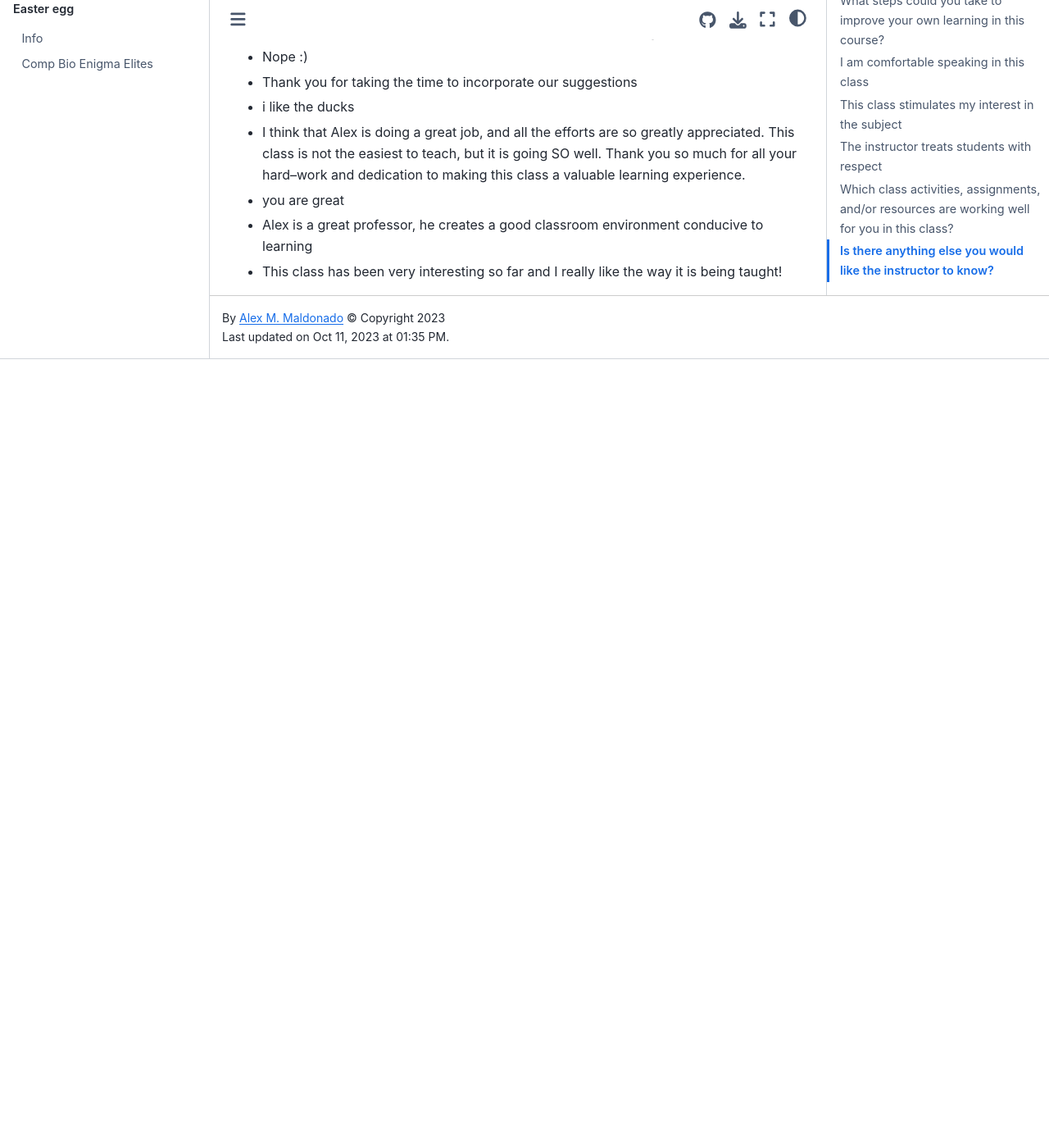
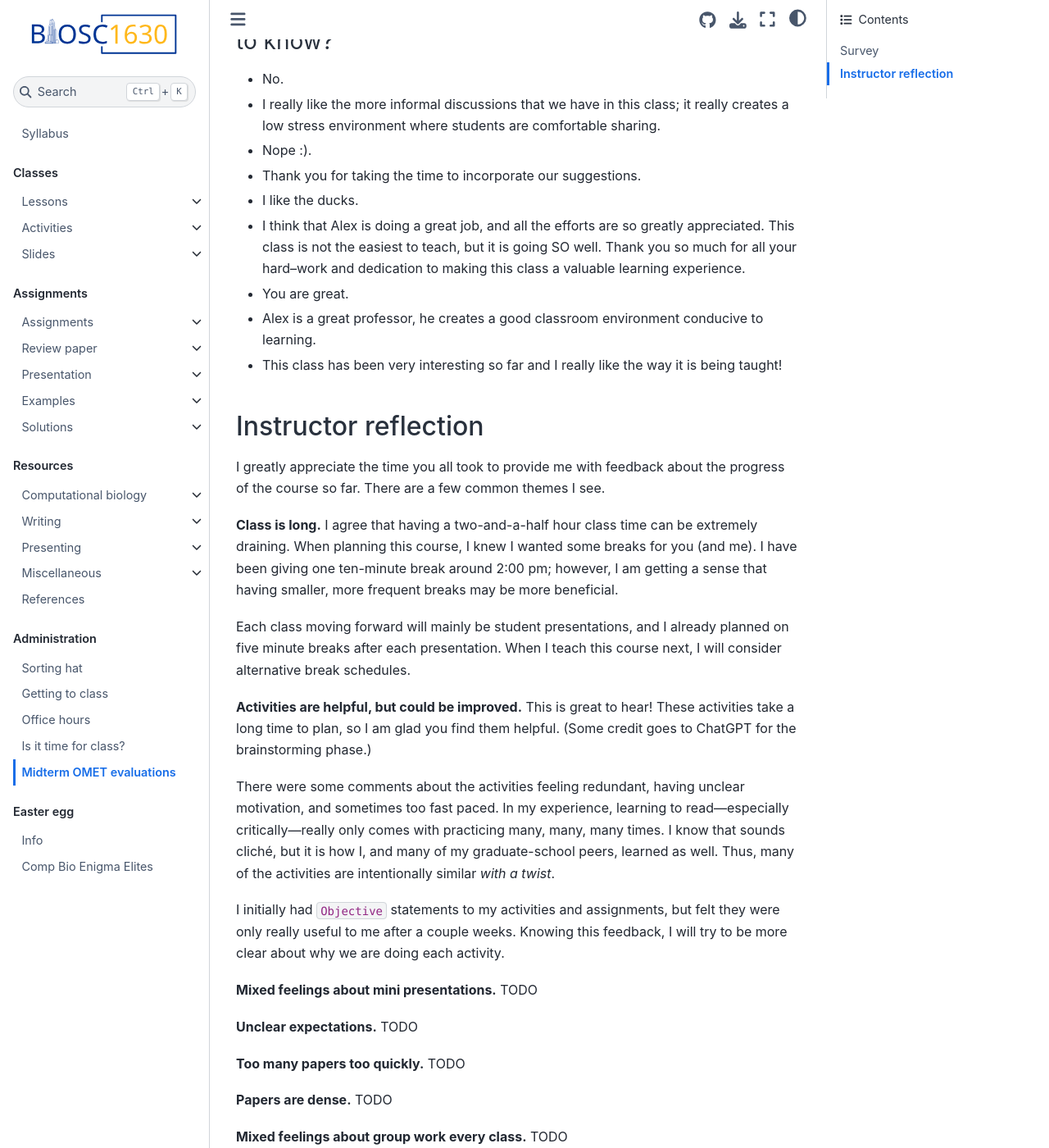
Before and after one commit to oasci/pitt-biosc1630-2023f, a Jupyter Book: the page built from book/admin/omet-survey-midterm.md, in a window 1280 px wide and 1400 px high, scrolled down 4439 px. Shown: the whole window at 82% size. Built offline with Jupyter Book 1.0.4 settings and Sphinx 7.4.7 and the Sphinx Book theme 1.1.4, drawn with Linux system fonts in a browser that asks for light colours; pages that are not in the unit, such as notebooks, are missing from menus; before the commit the page ends 4877 px from its top, so only the background shows below that; some of the changed text lies outside the part shown.

Commit message:
Starting midterm reflections

```diff
--- a/book/_toc.yml
+++ b/book/_toc.yml
@@ -143,7 +143,7 @@ parts:
       - file: admin/getting-to-class
       - file: admin/office-hours
       - file: admin/class-time
-      # - file: admin/midterm-evals
+      - file: admin/omet-survey-midterm
 
   - caption: Easter egg
     chapters:
--- a/book/admin/midterm-evals.md
+++ b/book/admin/omet-survey-midterm.md
@@ -1,9 +1,12 @@
 (midterm-evals)=
-# Midterm evaluations
+# Midterm OMET evaluations
 
 The following passages are unmodified student responses (13 out of 21) to a Midterm Course Survey administered by [OMET](https://teaching.pitt.edu/omet/).
+A [instructor reflection](instructor-reflection) is provided below.
 
-## What is helping you to learn in this class?
+## Survey
+
+### What is helping you to learn in this class?
 
 - The different activities.
 - I think working with certain articles in portions is definitely beneficial for this class.
@@ -11,23 +14,27 @@ The following passages are unmodified student responses (13 out of 21) to a Midt
   I think it’s been really helpful to see what we’re doing each week ahead of time.
 - Alex is very good at explaining things in a way that actually makes sense.
 - The discussion style and lots of group work make the class enjoyable to learn.
-- I enjoy hearing the perspective of a recent phd student and hearing about actual research.
+- I enjoy hearing the perspective of a recent PhD student and hearing about actual research.
 - I think the group activities that we do every class are very helpful.
-- I like the activities. it's a long class so for normal lecture–style things its hard not to zone out.
-- Class activities! Also, the presentations are extremely informative and we are given a bunch of helpful resources!
+- I like the activities.
+  It's a long class so for normal lecture–style things its hard not to zone out.
+- Class activities!
+  Also, the presentations are extremely informative and we are given a bunch of helpful resources!
 - I think that focusing on discussing a part of the research paper in each class helped my understanding and learning.
   As well as being able to hear different perspectives from other classmates helped me to think more.
 - The teacher's willingness to meet with me and have personal discussions about the class materials and activities
-- The lectures are helping a lot. I like that we are doing activities in order to better understand scientific literature.
+- The lectures are helping a lot.
+  I like that we are doing activities in order to better understand scientific literature.
 
-## What is making learning difficult? (structure of class)
+### What is making learning difficult? (structure of class)
 
-- sometimes having to present in class for activities.
+- Sometimes having to present in class for activities.
 - I think the massive presentation and writing assignments are daunting, but I know that's just how the structure of the class is required to be.
 - I think just the disconnect between each week because there’s so much time in between classes.
   It feels like I sometimes put this class on the back burner just because I have so many other assignments.
 - Some of the papers have just been difficult to understand, especially if we don't have a lot of time to understand it and ask questions.
-- It is too long. 2.5 hours is too long to stay focused and making meaningful connections.
+- It is too long.
+  2.5 hours is too long to stay focused and making meaningful connections.
 - Sometimes the activities feel a bit redundant.
   I feel as though at some times too much time is given for discussions but at others too little.
 - I'm not sure what to do with assignments or even the activities. I don't know what you are looking for.
@@ -75,27 +89,27 @@ So at the beginning of the semester, reading and understanding a different resea
 - I think reading more papers outside of class would be beneficial to better understand comp bio jargon and the methods that
 researchers use.
 
-## I am comfortable speaking in this class
+### I am comfortable speaking in this class
 
 | Strongly agree | Disagree | Neutral | Agree   | Strongly agree |
 | -------------- | -------- | ------- | ------- | -------------- |
 |      0 (0%)    |  0 (0%)  | 4 (36%) | 3 (27%) |     4 (36%)    |
 
-## This class stimulates my interest in the subject
+### This class stimulates my interest in the subject
 
 | Strongly agree | Disagree | Neutral | Agree   | Strongly agree |
 | -------------- | -------- | ------- | ------- | -------------- |
 |      0 (0%)    |  2 (18%) | 2 (18%) | 5 (45%) |     2 (18%)    |
 
-## The instructor treats students with respect
+### The instructor treats students with respect
 
 | Strongly agree | Disagree | Neutral | Agree   | Strongly agree |
 | -------------- | -------- | ------- | ------- | -------------- |
 |      0 (0%)    |  0 (0%)  | 0 (0%)  | 0 (0%)  |    11 (100%)   |
 
-## Which class activities, assignments, and/or resources are working well for you in this class?
+### Which class activities, assignments, and/or resources are working well for you in this class?
 
-- group activities where we break down different papers and studies.
+- Group activities where we break down different papers and studies.
 - I think the smaller assignments leading up to the larger one is helpful.
 - Group activities.
 - The mini presentations are helpful in building my presenting skills.
@@ -107,16 +121,75 @@ researchers use.
 - I like the in class activities where we breakdown sections of the paper.
 - All the activities that involve analyzing research papers have been working well.
 
-## Is there anything else you would like the instructor to know?
+### Is there anything else you would like the instructor to know?
 
-- no
+- No.
 - I really like the more informal discussions that we have in this class; it really creates a low stress environment where students are comfortable sharing.
-- Nope :)
-- Thank you for taking the time to incorporate our suggestions
-- i like the ducks
+- Nope :).
+- Thank you for taking the time to incorporate our suggestions.
+- I like the ducks.
 - I think that Alex is doing a great job, and all the efforts are so greatly appreciated.
   This class is not the easiest to teach, but it is going SO well.
   Thank you so much for all your hard–work and dedication to making this class a valuable learning experience.
-- you are great
-- Alex is a great professor, he creates a good classroom environment conducive to learning
+- You are great.
+- Alex is a great professor, he creates a good classroom environment conducive to learning.
 - This class has been very interesting so far and I really like the way it is being taught!
+
+(instructor-reflection)=
+## Instructor reflection
+
+I greatly appreciate the time you all took to provide me with feedback about the progress of the course so far.
+There are a few common themes I see.
+
+**Class is long.**
+I agree that having a two-and-a-half hour class time can be extremely draining.
+When planning this course, I knew I wanted some breaks for you (and me).
+I have been giving one ten-minute break around 2:00 pm; however, I am getting a sense that having smaller, more frequent breaks may be more beneficial.
+
+Each class moving forward will mainly be student presentations, and I already planned on five minute breaks after each presentation.
+When I teach this course next, I will consider alternative break schedules.
+
+**Activities are helpful, but could be improved.**
+This is great to hear!
+These activities take a long time to plan, so I am glad you find them helpful.
+(Some credit goes to ChatGPT for the brainstorming phase.)
+
+There were some comments about the activities feeling redundant, having unclear motivation, and sometimes too fast paced.
+In my experience, learning to read&mdash;especially critically&mdash;really only comes with practicing many, many, many times.
+I know that sounds cliché, but it is how I, and many of my graduate-school peers, learned as well.
+Thus, many of the activities are intentionally similar *with a twist*.
+
+I initially had `Objective` statements to my activities and assignments, but felt they were only really useful to me after a couple weeks.
+Knowing this feedback, I will try to be more clear about why we are doing each activity.
+
+**Mixed feelings about mini presentations.**
+TODO
+
+**Unclear expectations.**
+TODO
+
+**Too many papers too quickly.**
+TODO
+
+**Papers are dense.**
+TODO
+
+**Mixed feelings about group work every class.**
+TODO
+
+**Anxious about having big assignments.**
+TODO
+
+**How do you find papers this easy?**
+That's the secret: I don't :).
+This was one of my major concerns when planning for this course and why I made [this page on journals relevant to computational biology](journals-list).
+Usually I will pick a journal, go to browse, pick a recent year (usually after 2020), and start scrolling.
+
+Sometimes I have a specific topic or style in mind and will specifically search for them.
+For example, there will likely be an activity on papers that were retracted; thus, I went to the [Retraction Watch Database](http://retractiondatabase.org/RetractionSearch.aspx) for those papers.
+
+**Imposter syndrome.**
+TODO
+
+**Reading the articles beforehand would help, but is not a priority over other classes.**
+TODO
```
Also changed, not shown: other parts of book/admin/omet-survey-midterm.md (+15 -8 lines), 2 other files.
